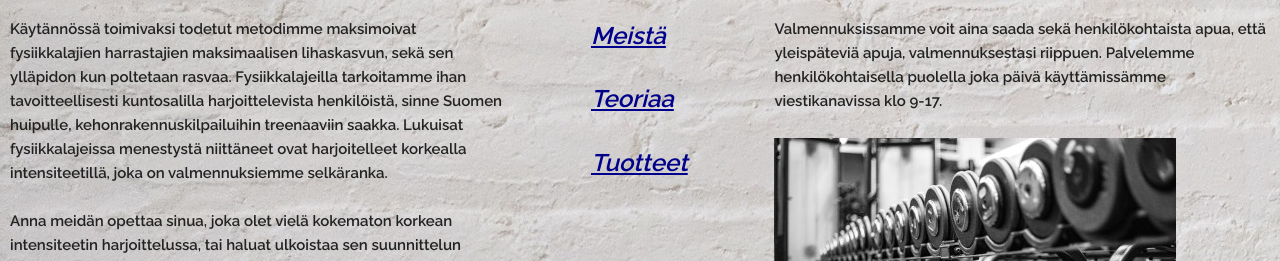
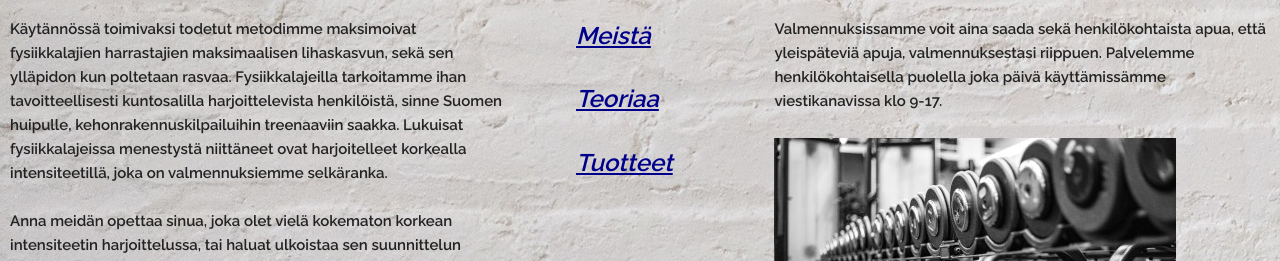
Before and after one commit to Fakiiri/Kotisivut, a website: page index.html in a window 1280 px wide. Shown: the part 539-800 px from the top of the page. Drawn offline with Linux system fonts and the light colour scheme.

Commit message:
kolmoset padding muutettu

```diff
--- a/css/skeleton.css
+++ b/css/skeleton.css
@@ -440,7 +440,7 @@ there.
 color: darkblue;
 font-size: x-large;
 font-style: oblique;
-padding-left: 35px;
+padding-left: 20px;
 }
 
 #teline {
```
